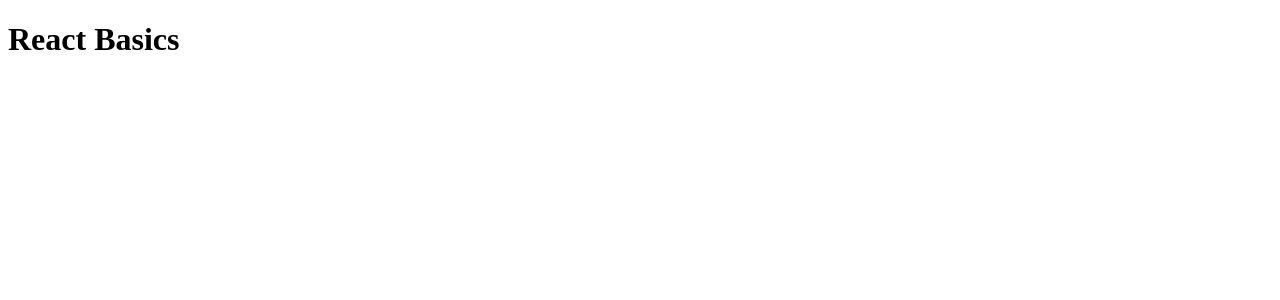
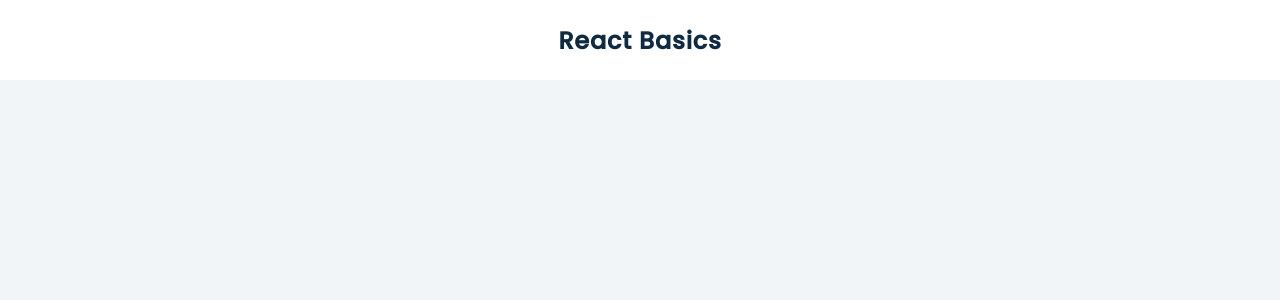
Before and after one commit to wbilashee/react-basics, a React (Create React App) app: page / in a window 1280 px wide. Shown: the top 300 px of the page. Built offline with nearby package versions, Linux system fonts and the light colour scheme.

Commit message:
header done

```diff
--- /dev/null
+++ b/src/App.css
@@ -0,0 +1,35 @@
+@import url("https://fonts.googleapis.com/css2?family=Poppins:wght@300;400;500&display=swap");
+
+:root {
+  --black: #0f0f0f;
+  --light-gray: #f1f5f8;
+  --dark-gray: #102a42;
+}
+
+html {
+  font-size: 100%;
+  box-sizing: border-box;
+}
+
+*,
+*::before,
+*::after {
+  margin: 0;
+  padding: 0;
+  box-sizing: inherit;
+}
+
+body {
+  color: var(--dark-gray);
+  letter-spacing: 0.05rem;
+  background: var(--light-gray);
+  font-family: "Poppins", sans-serif;
+}
+
+.header {
+  height: 5rem;
+  display: grid;
+  place-items: center;
+  background: white;
+  color: var(--dark-gray);
+}
--- a/src/App.js
+++ b/src/App.js
@@ -1,6 +1,9 @@
+import './App.css';
+import Header from './components/Header';
+
 function App() {
   return (
-    <h1>React Basics</h1>
+    <Header />
   );
 }
 
--- /dev/null
+++ b/src/components/Header.js
@@ -0,0 +1,9 @@
+import React from 'react';
+
+export default function Header() {
+    return (
+        <header className='header'>
+            <h2>React Basics</h2>
+        </header>
+    )
+}
```
